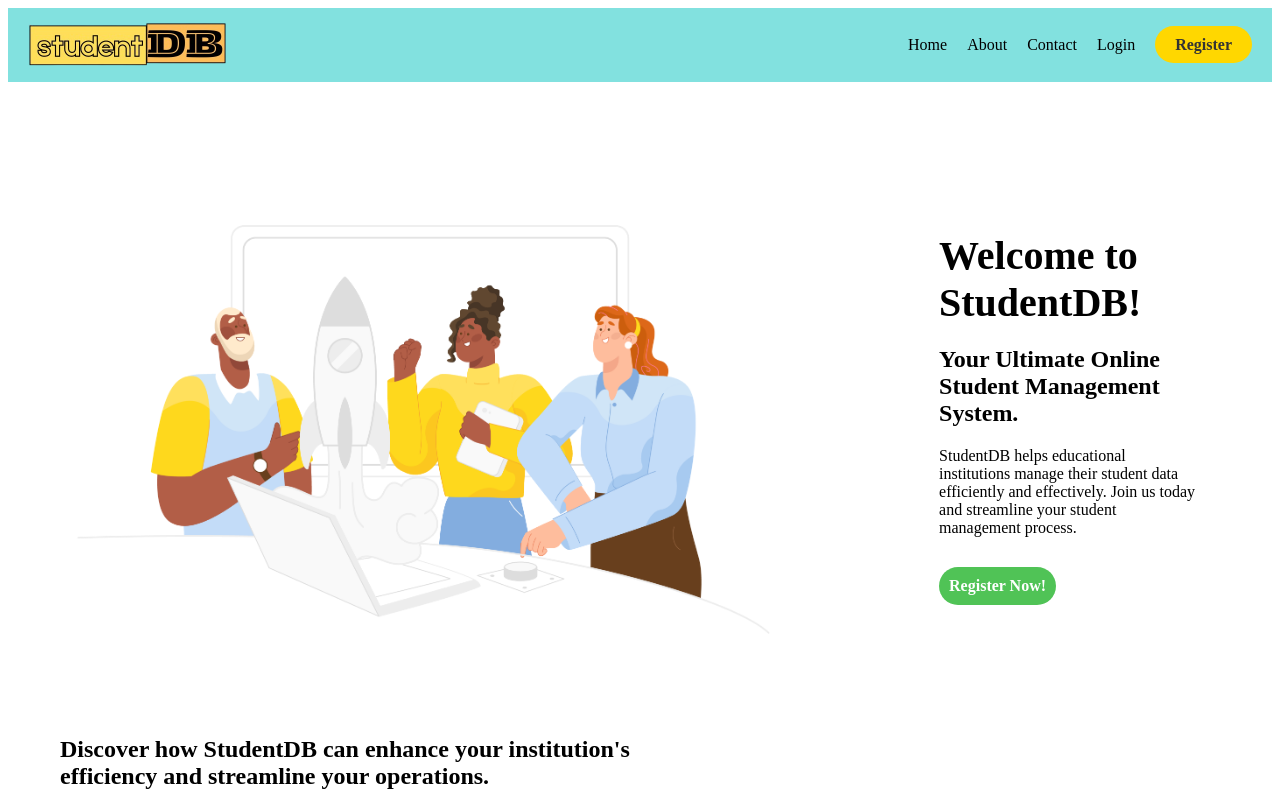
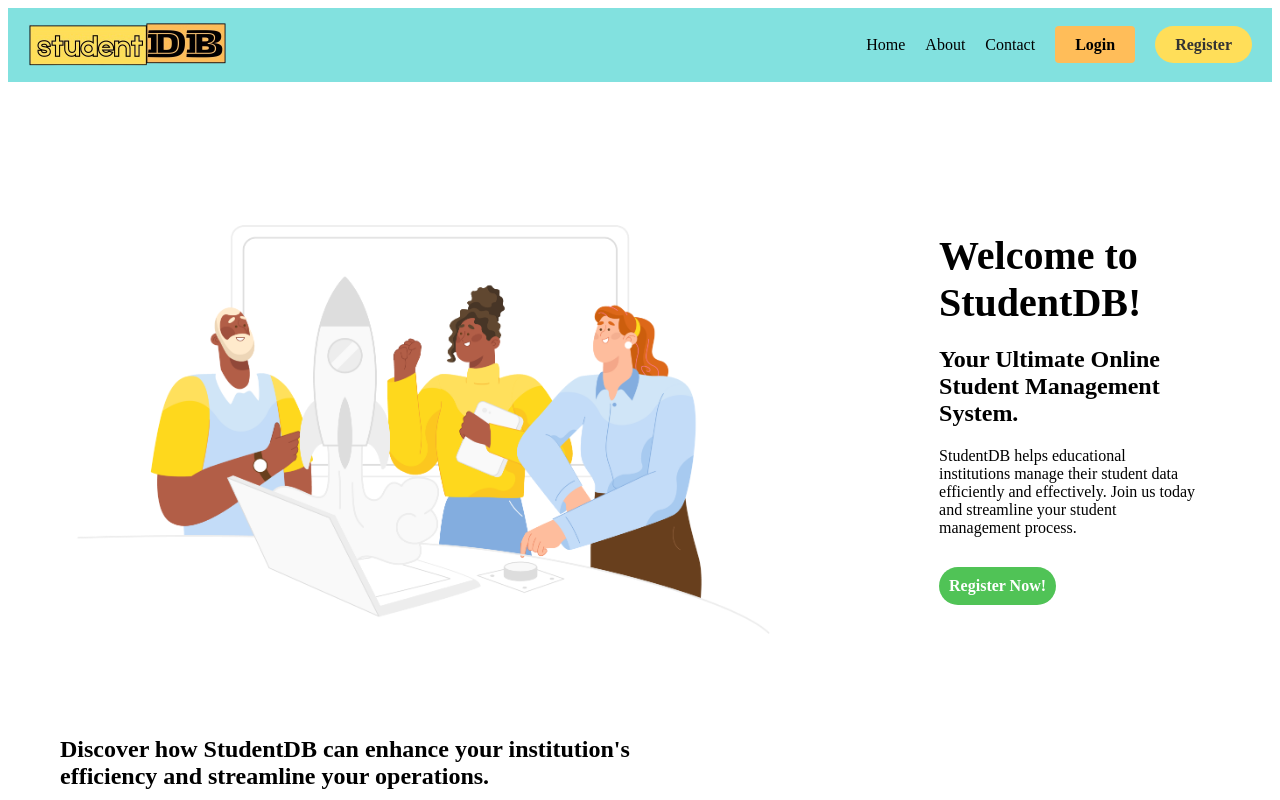
Before and after one commit to emanoj1/studentdb-client, a React (Create React App) app: page / in a window 1280 px wide. Shown: the top 800 px of the page. Built offline with nearby package versions, Linux system fonts and the light colour scheme.

Commit message:
Style login button

```diff
--- a/src/components/NavBar.js
+++ b/src/components/NavBar.js
@@ -28,7 +28,7 @@ function NavBar({ isLoggedIn, handleLogout }) {
             <li><Link to="/">Home</Link></li>
             <li><Link to="/about">About</Link></li>
             <li><Link to="/contact">Contact</Link></li>
-            <li><Link to="/login">Login</Link></li>
+            <li><Link to="/login" className="login-btn">Login</Link></li>
             <li><Link to="/register" className="register-btn">Register</Link></li>
           </>
         )}
--- a/src/styles/NavBar.css
+++ b/src/styles/NavBar.css
@@ -42,13 +42,29 @@
   text-decoration: underline;
 }
 
+/* Login button styles */
+.navbar-links a.login-btn {
+  padding: 10px 20px;
+  background-color: #ffbd59;
+  color: black;
+  border: none;
+  border-radius: 4px; /* Slightly rounded corners */
+  cursor: pointer;
+  font-weight: bold;
+  text-decoration: none; /* Remove underline from links */
+}
+
+.navbar-links a.login-btn:hover {
+  background-color: #e68a00; /* Slightly darker orange on hover */
+}
+
 /* Special styles for Register and Logout buttons */
 .navbar-links .register-btn, .navbar-links .logout-btn {
-  background-color: #FFD700;
+  background-color: #ffde59;
   padding: 10px 20px;
   border-radius: 20px; /* Rounded edges */
-  color: #333; /* Text color */
-  font-weight: bold; /* Bold text */
+  color: #333;
+  font-weight: bold;
 }
 
 .navbar-links .register-btn:hover, .navbar-links .logout-btn:hover {
@@ -92,10 +108,24 @@
   .logo-image {
     width: 10%; /* Adjust size for mobile */
   }
+
+  /* Remove boxes around login and register buttons on mobile */
+  .navbar-links a.login-btn, .navbar-links .register-btn {
+    padding: 5px 10px;
+    border-radius: 0;
+    background-color: transparent;
+    color: black;
+    font-weight: normal;
+  }
+
+  .navbar-links a.login-btn:hover, .navbar-links .register-btn:hover {
+    background-color: transparent;
+    color: #555;
+  }
 }
 
 @media (max-width: 480px) {
   .logo-image {
-      width: 15%; /* Adjust size for smaller screens */
+    width: 35%; /* Adjust size for smaller screens */
   }
 }
```
Lines whose indentation alone changed are shown as unchanged.
